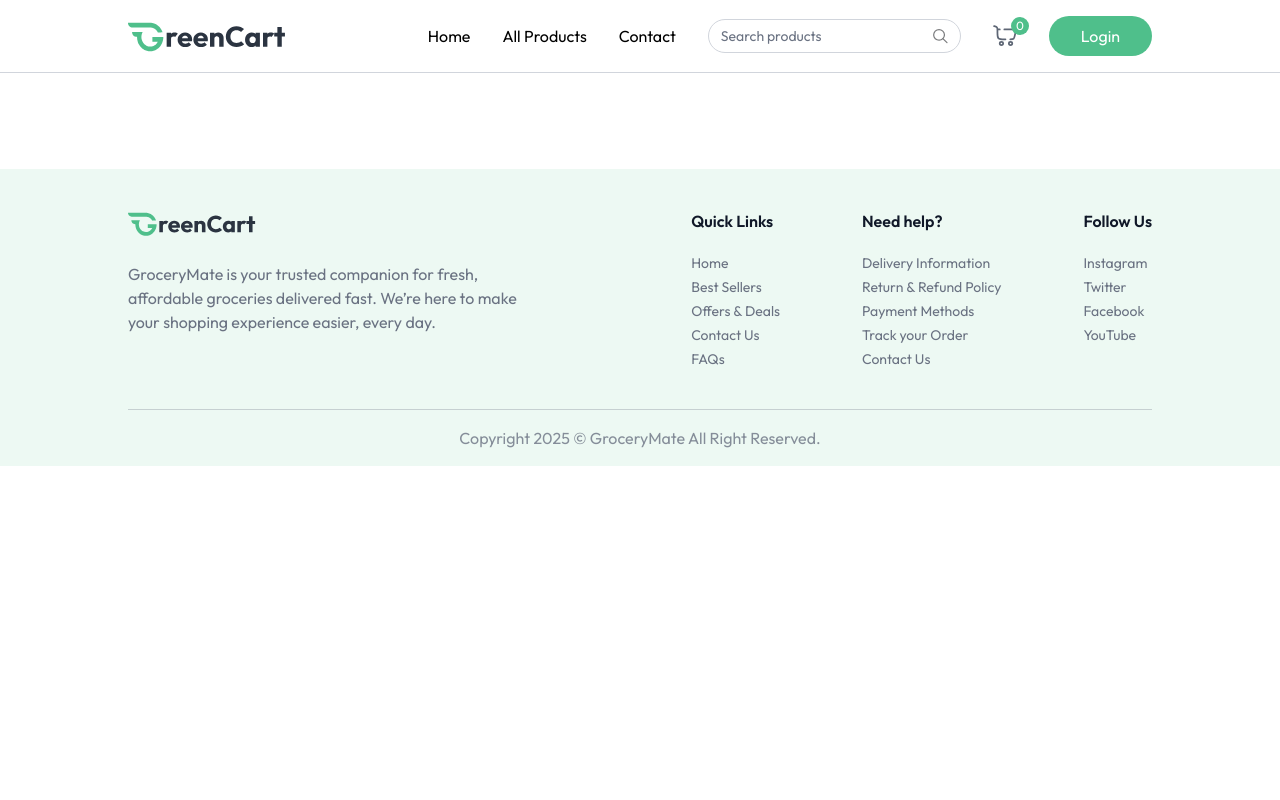
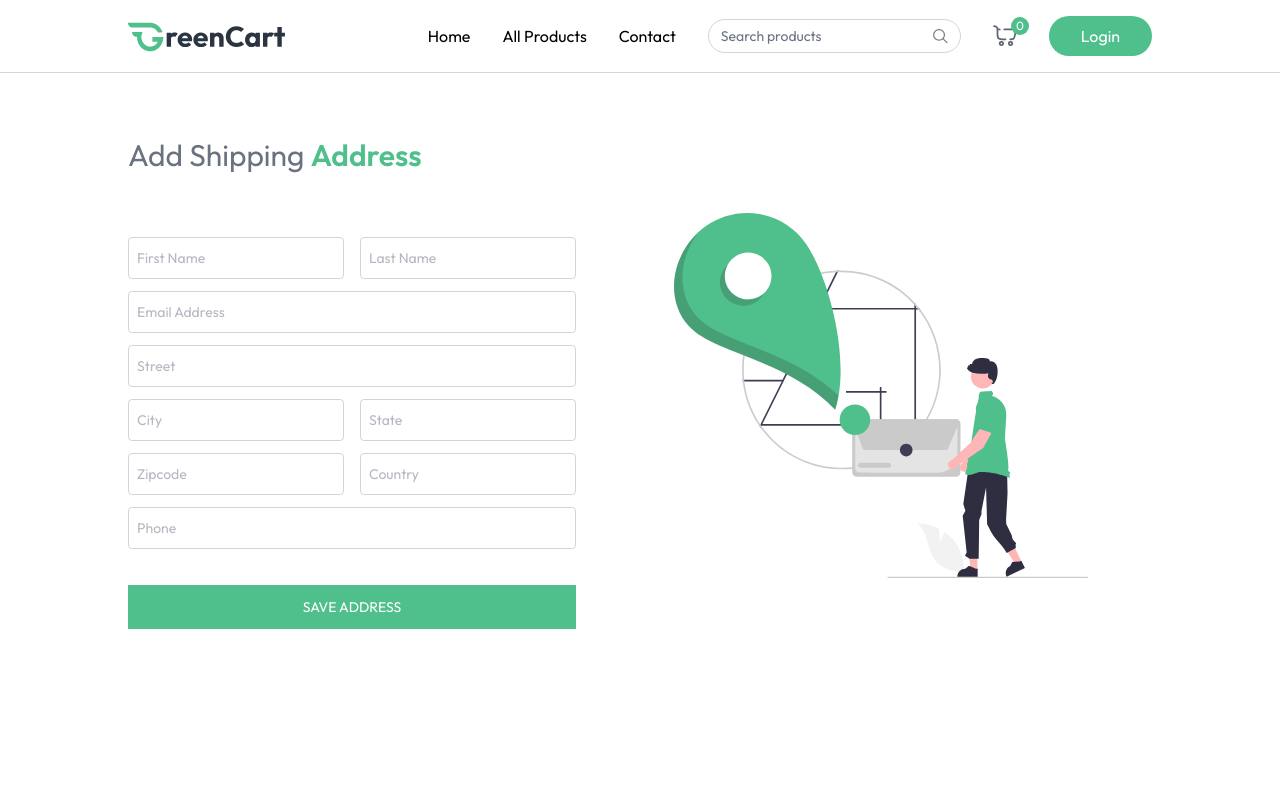
Before and after one commit to ayesorobolu/GroceryMate, a React (Vite) app in the folder Client/: page /add-address in a window 1280 px wide. Shown: the top 800 px of the page. Built offline with nearby package versions, Linux system fonts and the light colour scheme.

Commit message:
Feat: added address page

```diff
--- a/Client/src/App.jsx
+++ b/Client/src/App.jsx
@@ -10,6 +10,7 @@
 import ProductCategory from './Pages/ProductCategory'
 import ProductDetails from './Pages/ProductDetails'
 import Cart from './Pages/Cart'
+import AddAddress from './Pages/AddAddress'
 
 const App = () => {
 
@@ -29,6 +30,7 @@
           <Route path='/products/:category' element={ <ProductCategory />} />
           <Route path='/products/:category/:id' element={ <ProductDetails />} />
           <Route path='/cart' element={ <Cart/>} />
+          <Route path='/add-address' element={ <AddAddress/>} />
         </Routes>
       </div>
      {! isSellerPath &&  <Footer/>}
--- /dev/null
+++ b/Client/src/Pages/AddAddress.jsx
@@ -0,0 +1,85 @@
+import React, { useState } from 'react'
+import { assets } from '../assets/assets'
+
+//
+const InputField = ({type, placeholder, name, handleChange, address }) => (
+    <input className='w-full px-2 py-2.5 border border-gray-500/30 rounded outline-none text-gray-500 focus:border-[var(--color-primary)] transition'
+     type={type}
+     placeholder={placeholder}
+     onChange={handleChange}
+     name={name}
+     value={address[name]}
+     required />
+
+)
+
+
+const AddAddress = () => {
+
+    const[address, setAddress] = useState({
+        firstName: '',
+        lastName: '',
+        email: '',
+        street: '',
+        city: '',
+        state: '',
+        zipcode: '',
+        country: '',
+        phone: '',
+
+    })
+
+    const handleChange = (e) => {
+        const {name, value} = e.target;
+
+        setAddress(()=>({
+            ...prevAddress,
+            [name]: value,
+        }))
+    }
+
+
+const onSubmitHandler = async (e) => {
+    e.preventDefault();
+    }
+  return (
+    <div className='mt-16 pb-16'>
+        <p className='text-2xl md:text-3xl text-gray-500'>Add Shipping <span className='font-semibold text-[var(--color-primary)]'>Address </span></p>
+
+        <div className='flex flex-col-reverse md:flex-row justify-between mt-10'>
+            <div className='flex-1 max-w-md'>
+                <form onSubmit={onSubmitHandler} className='space-y-3 mt-6 text-sm'>
+                    <div className='grid grid-cols-2 gap-4'>
+                        <InputField handleChange={handleChange} address={address} name='firstname' type='text' placeholder='First Name'/>
+                        <InputField handleChange={handleChange} address={address} name='lastname' type='text' placeholder='Last Name'/>
+                    </div>
+
+                    <InputField handleChange={handleChange} address={address} name='email' type='email' placeholder='Email Address'/>
+
+                    <InputField handleChange={handleChange} address={address} name='street' type='text' placeholder='Street'/>
+
+                    <div className='grid grid-cols-2 gap-4'>
+                    <InputField handleChange={handleChange} address={address} name='city' type='text' placeholder='City'/>
+                    <InputField handleChange={handleChange} address={address} name='state' type='text' placeholder='State'/>
+                    </div>
+
+                    <div className='grid grid-cols-2 gap-4'>
+                    <InputField handleChange={handleChange} address={address} name='zipcode' type='number' placeholder='Zipcode'/>
+                    <InputField handleChange={handleChange} address={address} name='country' type='text' placeholder='Country'/>
+                    </div>
+
+                    <InputField handleChange={handleChange} address={address} name='phone' type='text' placeholder='Phone'/>
+
+                    <button className='w-full mt-6 bg-[var(--color-primary)] text-white py-3 hover:bg-[var(--color-primary-dull)] transition cursor-pointer uppercase'>
+                        Save Address
+                    </button>
+                </form>
+            </div>
+            <img src={assets.add_address_iamge} alt="Add Address" className='md:mr-16 mb-16 md:mt-0'/>
+
+        </div>
+    </div>
+  )
+}
+
+export default AddAddress
```
